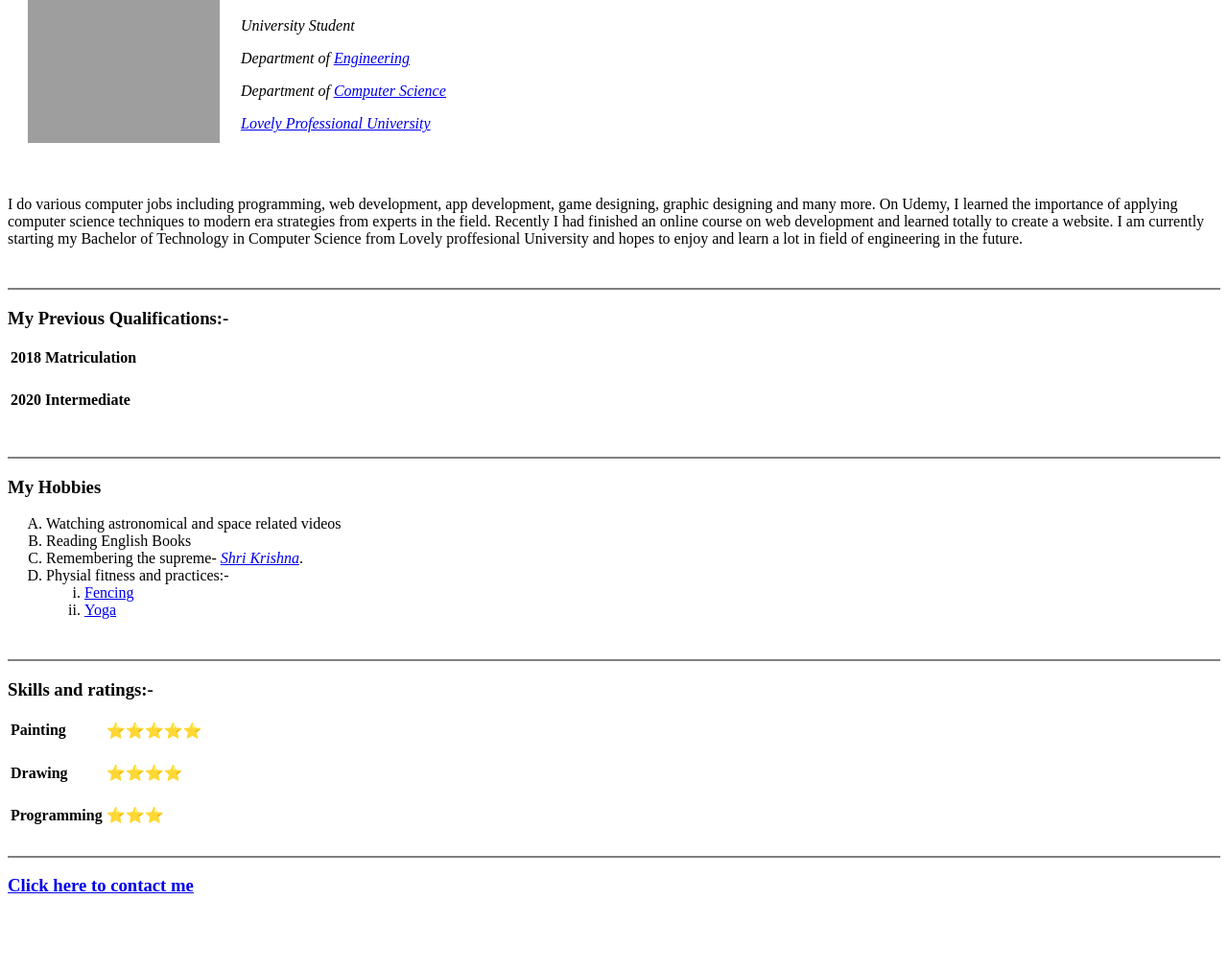
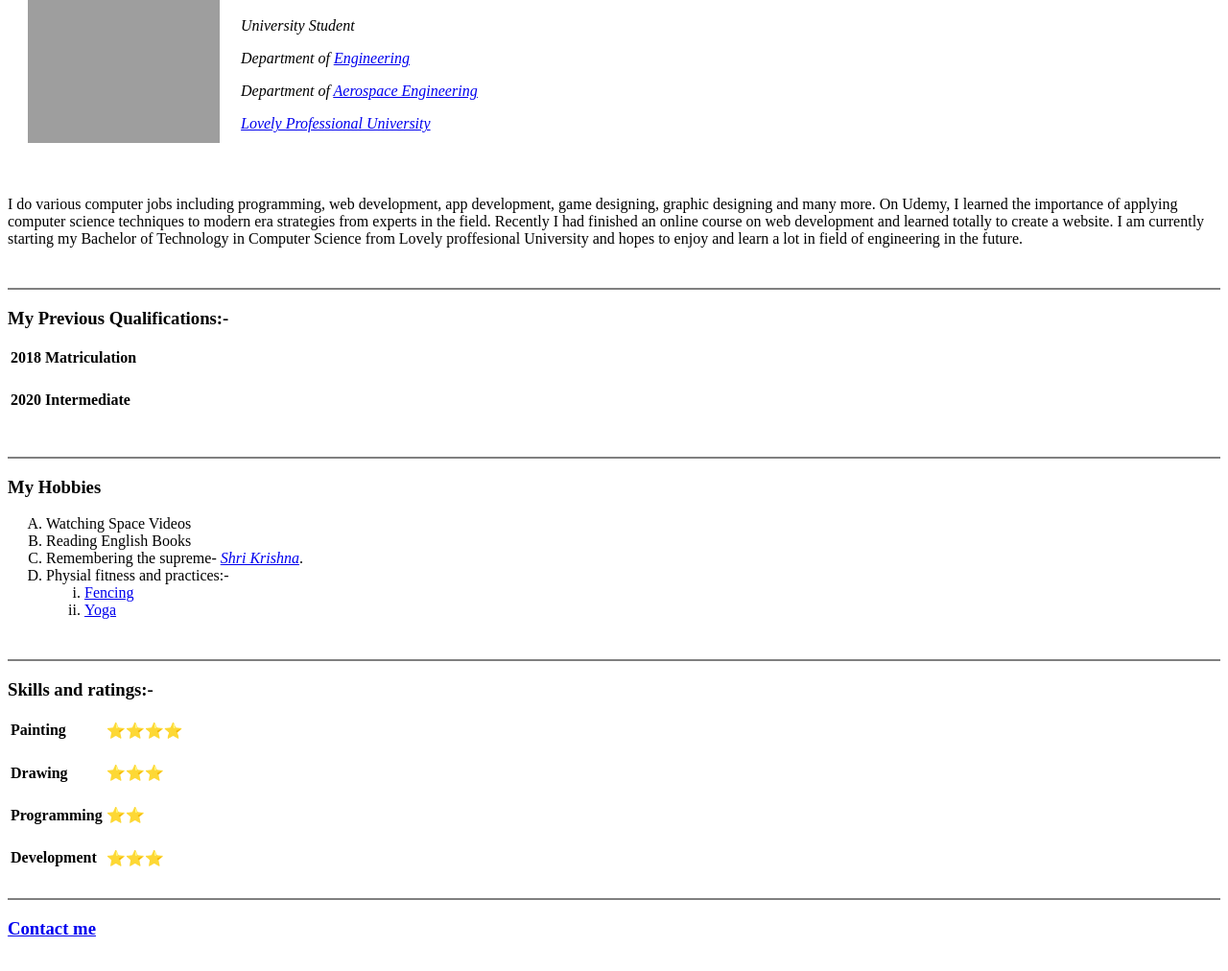
Before and after one commit to rajat426/Intro, a plain HTML site: page index.html in a window 1280 px wide. Shown: the part 134-1146 px from the top of the page at 96% size. Before the commit the page ends 1113 px from the top, so only its background shows below. Drawn offline with Linux system fonts and the light colour scheme; grey boxes are pictures that could not be loaded.

Commit message:
newupdate index.html

```diff
--- a/index.html
+++ b/index.html
@@ -18,7 +18,7 @@
         <h1>RAJAT KUMAR SINGH</h1>
         <p><em>University Student</em></p>
         <p><em>Department of <u><a href="https://www.bath.ac.uk/campaigns/what-is-engineering/#:~:text=Engineering%20is%20the%20designing%2C%20testing,discipline%20dedicated%20to%20problem%20solving."> Engineering</a></u></em></p>
-        <p><em>Department of <u><a href="https://www.indiatoday.in/education-today/featurephilia/story/what-is-the-full-form-of-cse-here-is-everything-you-need-to-know-about-computer-science-engineering-1854031-2021-09-17#:~:text=(Picture%3A%20Representational)-,Computer%20Science%20Engineering%20(CSE)%20is%20an%20engineering%20discipline%20that%20covers,pursue%20after%20completing%20Class%2012.">Computer Science</a></u></em></p>
+        <p><em>Department of <u><a href="https://www.aero.psu.edu/academics/undergraduate/what-is-aerospace-engineering.aspx#:~:text=Aerospace%20engineering%20is%20the%20primary,and%20related%20systems%20and%20equipment.">Aerospace Engineering</a></u></em></p>
         <p><em><a href="https://www.lpu.in/">Lovely Professional University</a></p>
       </td>
     </tr>
@@ -54,7 +54,7 @@
 <h3>My Hobbies</h3>
 <ol type="A">
   <li>
-    Watching astronomical and space related videos
+    Watching Space Videos
   </li>
   <li>
     Reading English Books
@@ -83,7 +83,7 @@
                 <h4>Painting</h4>
               </td>
               <td>
-                <h4>⭐⭐⭐⭐⭐</h4>
+                <h4>⭐⭐⭐⭐</h4>
               </td>
             </tr>
 
@@ -92,7 +92,7 @@
                 <h4>Drawing</h4>
               </td>
             <td>
-              <h4>⭐⭐⭐⭐</h4>
+              <h4>⭐⭐⭐</h4>
             </td>
             </tr>
 
@@ -101,12 +101,22 @@
                 <h4>Programming</h4>
               </td>
               <td>
-                <h4>⭐⭐⭐</h4>
+                <h4>⭐⭐</h4>
               </td>
             </tr>
+
+        <tr>
+              <td>
+                <h4>Development</h4>
+              </td>
+            <td>
+              <h4>⭐⭐⭐</h4>
+            </td>
+            </tr>
+
     </table>
     <hr size="2" noshade />
-    <a href="contact.html"><h3>Click here to contact me</a></h3>
+    <a href="contact.html"><h3>Contact me</a></h3>
     <br />
 
 
```
